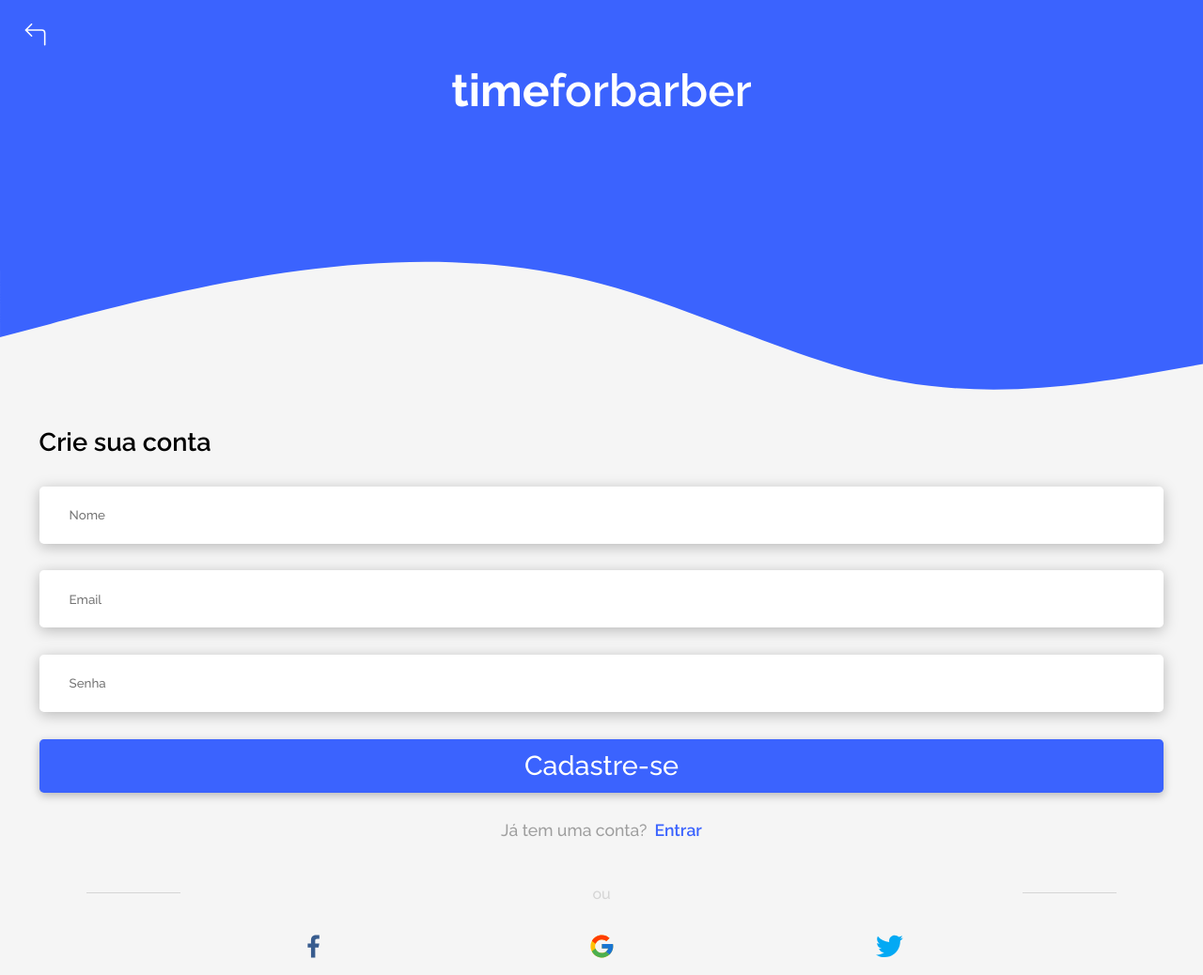
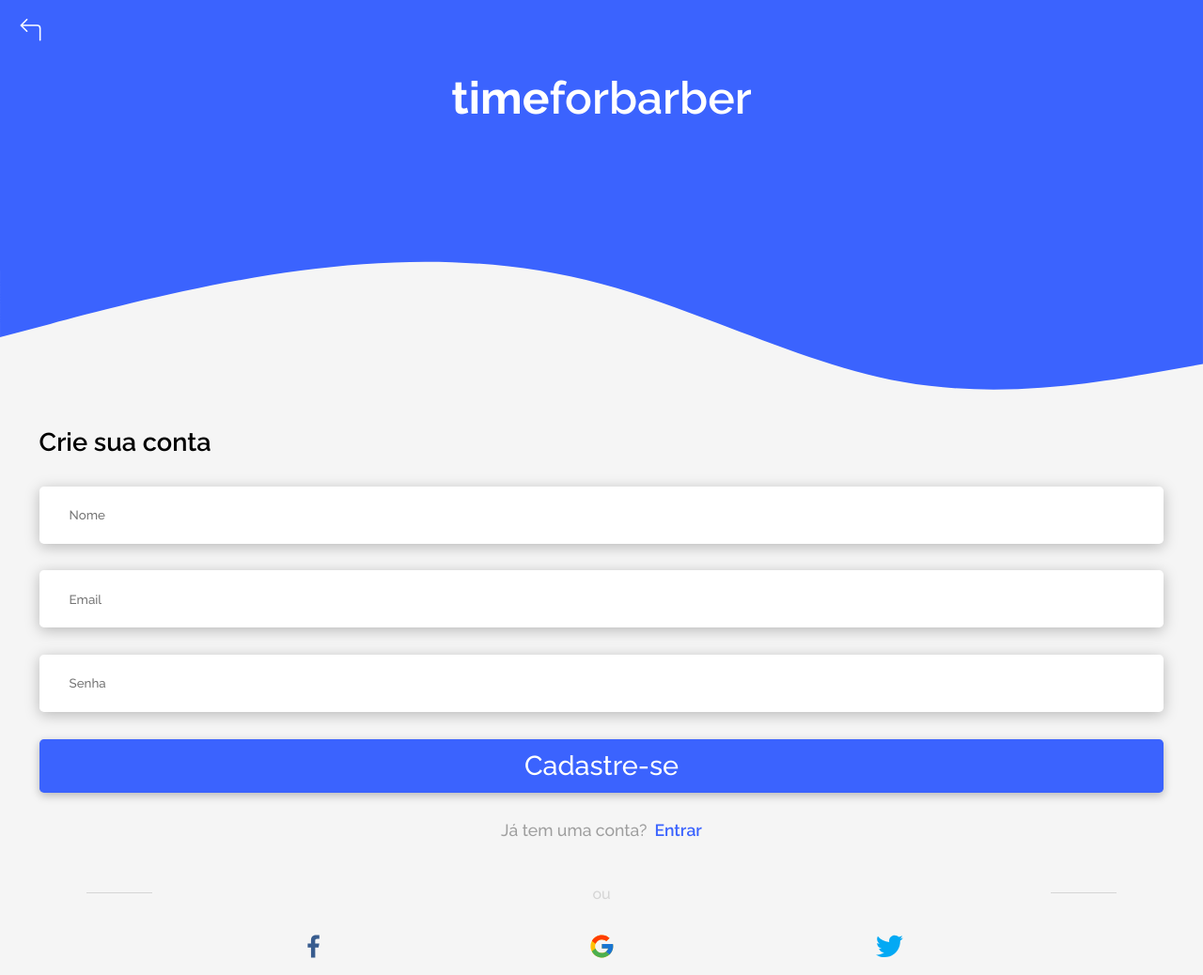
Before and after one commit to gabrieldiasss/barberstime, a React (Create React App) app: page /register in a window 1280 px wide. Shown: the whole page at 94% size. Built offline with nearby package versions, Linux system fonts and the light colour scheme.

Commit message:
show messages error

```diff
--- a/src/pages/Login/styles.ts
+++ b/src/pages/Login/styles.ts
@@ -1,18 +1,20 @@
 import styled from 'styled-components'
 
 export const Top = styled.div`
+
 
     background: var(--blue-light);
 
     .react-icons {
         position: absolute;
-        top: 25px;
-        left: 25px;
+        top: 20px;
+        left: 20px;
         font-size: 25px;
         color: #fff;
     }
 
     header {
+
         height: 20vh;
 
         display: flex;
@@ -20,17 +22,20 @@
         align-items: center;
 
         h1 {
-            margin-top: 2rem;
+
+            margin-top: 3rem;
             color: #fff;
             font-size: 3rem;
+
+            @media(max-width: 346px) {
+                font-size: 2.6rem;
+            }
 
             span {
                 font-weight: 700;
             }
         }
     }
-
-
 
 `
 
@@ -44,13 +49,17 @@
     flex-direction: column;
     justify-content: space-between;
 
-    flex: 1;
+    @media(max-width: 375px) {
+        padding: 2rem 2rem;
+    }
+
+    @media(max-width: 330px) {
+        padding: 2rem 1.8rem;
+    }
 
     h2 {
         font-size: 1.7rem;
     }
-
-    div {
 
     form {
 
@@ -74,8 +83,6 @@
 
             & + input {
                 margin-top: 1.8rem;
-                }
-
             }
 
         }
@@ -154,6 +161,27 @@
         }
     }
 
+
+    @media(max-width: 346px) {
+
+        h2 {
+            font-size: 1.5rem;
+        }
+
+        form {
+            input {
+                height: 3.6rem;
+            }
+        }
+
+        button {
+            height: 3.3rem;
+        }
+    }
+
+
+}
+
 `
 
 export const Authenticates = styled.div`
@@ -165,7 +193,7 @@
     padding-top: 3rem;
 
     span {
-        margin-bottom: 1rem;
+        margin: 0 1rem 1rem 1rem;
         position: relative;
         color: #d5d5d5;
 
@@ -175,16 +203,25 @@
             position: absolute;
             height: 1px;
 
-            width: 100px;
+            width: 70px;
             bottom: 50%;
 
             right: 50px;
+
+            @media(max-width: 355px) {
+                right: 30px;
+            }
 
             background: var(--line);
         }
 
         &::after {
             left: 50px;
+
+            @media(max-width: 355px) {
+                left: 30px;
+            }
+
         }
 
     }
--- a/src/pages/Register/index.tsx
+++ b/src/pages/Register/index.tsx
@@ -11,6 +11,9 @@
 
 import { BsArrow90DegLeft } from "react-icons/bs"
 import { Link, useHistory } from 'react-router-dom';
+
+import { ToastContainer, toast } from 'react-toastify';
+import 'react-toastify/dist/ReactToastify.css';
 
 type RegisterUsers = {
     name: string;
@@ -36,9 +39,18 @@
 
     })
 
+    .catch((err) => {
+        toast.error(err?.response?.data?.error)
+        toast.error(err?.response?.data?.errInvalid?.message)
+    })
+
     return (
         <>
                 <Top>
+
+                <ToastContainer
+                    autoClose={3000}
+                />
 
                         <IconContext.Provider value={{ className: "react-icons" }} >
                             <Link to="/" >
--- a/src/pages/Register/styles.ts
+++ b/src/pages/Register/styles.ts
@@ -6,8 +6,8 @@
 
     .react-icons {
         position: absolute;
-        top: 25px;
-        left: 25px;
+        top: 20px;
+        left: 20px;
         font-size: 25px;
         color: #fff;
     }
@@ -20,17 +20,19 @@
         align-items: center;
 
         h1 {
-            margin-top: 2rem;
+            margin-top: 3rem;
             color: #fff;
             font-size: 3rem;
+
+            @media(max-width: 346px) {
+                font-size: 2.6rem;
+            }
 
             span {
                 font-weight: 700;
             }
         }
     }
-
-
 
 `
 
@@ -44,7 +46,13 @@
     flex-direction: column;
     justify-content: space-between;
 
-    flex: 1;
+    @media(max-width: 375px) {
+        padding: 2rem 2rem;
+    }
+
+    @media(max-width: 330px) {
+        padding: 2rem 1.8rem;
+    }
 
     h2 {
         font-size: 1.7rem;
@@ -113,6 +121,27 @@
         }
     }
 
+
+
+    @media(max-width: 346px) {
+
+        h2 {
+            font-size: 1.5rem;
+        }
+
+        form {
+            input {
+                height: 3.6rem;
+            }
+        }
+
+        button {
+            height: 3.3rem;
+        }
+    }
+
+
+
 `
 
 export const Authenticates = styled.div`
@@ -134,16 +163,24 @@
             position: absolute;
             height: 1px;
 
-            width: 100px;
+            width: 70px;
             bottom: 50%;
 
             right: 50px;
 
             background: var(--line);
+
+            @media(max-width: 355px) {
+                right: 30px;
+            }
         }
 
         &::after {
             left: 50px;
+
+            @media(max-width: 355px) {
+                left: 30px;
+            }
         }
 
     }
```
Lines whose indentation alone changed are shown as unchanged.
